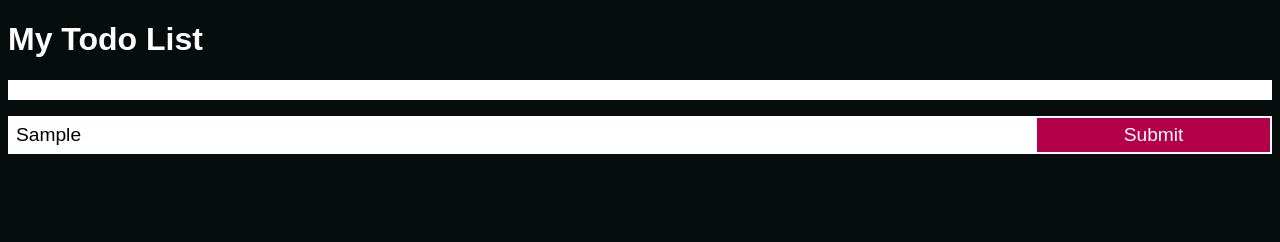
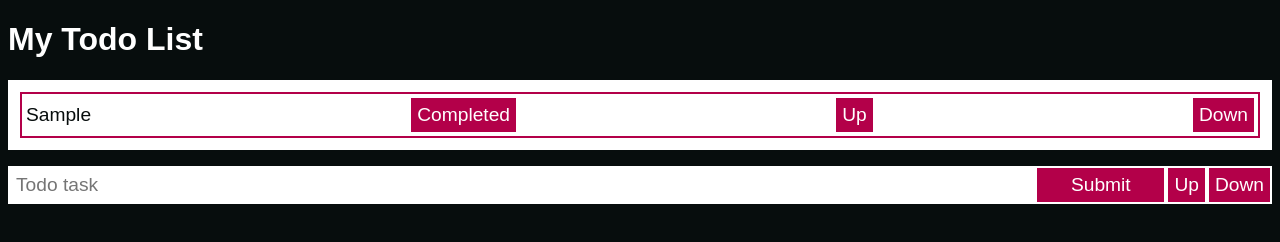
Before and after one commit to SheCodesAus/she-codes-js-exercises-Bolena0905, a plain HTML site: page todo-list-starter/index.html in a window 1280 px wide. Both pictures are taken after typing "Sample" into the empty fields and a click on the button "Submit". Drawn offline with Linux system fonts and the light colour scheme.

Commit message:
update jave chanllenge up down

```diff
--- a/todo-list-starter/index.html
+++ b/todo-list-starter/index.html
@@ -22,6 +22,18 @@
                 value="Submit"
                 onclick="addTask()"
             />
+            <input
+                id="up-task-button"
+                type="button"
+                value="Up"
+                onclick="moveUp()"
+            />
+            <input
+                id="down-task-button"
+                type="button"
+                value="Down"
+                onclick="moveDown()"
+            />
         </div>
         <script src="script.js"></script>
     </body>
--- a/todo-list-starter/script.js
+++ b/todo-list-starter/script.js
@@ -1,7 +1,92 @@
-function addTask() {}
+let todoTaskText = [];
+let todoTaskStatus = [];
 
-function updateTodoList() {}
 
-function createNewTodoItemElement(todoItem, index) {}
 
-function toggleComplete(index) {}
+
+
+
+function addTask() {
+  let newTask = document.getElementById("new-task-text");
+  if (newTask.value) {
+    todoTaskText.push(newTask.value);
+    todoTaskStatus.push(false);
+    newTask.value = "";
+    updateTodoList();
+  }
+}
+
+function updateTodoList() {
+  let todoList = document.getElementById("todo-list");
+  todoList.innerHTML = "";
+  todoTaskText.forEach((task, index) => {
+    let newTodoTaskElement = createNewTodoItemElement(task, index);
+    todoList.appendChild(newTodoTaskElement);
+  });
+}
+
+// function moveUp(index) {
+//     let moveUpBottom;
+//     console.log("button - move up");
+// }
+
+function createNewTodoItemElement(task, index) {
+  let newTodoTaskTextElement = document.createElement("p");
+  newTodoTaskTextElement.innerText = task;
+
+  if (todoTaskStatus[index] == true) {
+    newTodoTaskTextElement.classList.add("complete");
+  }
+
+  let newTodoTaskElement = document.createElement("li");
+  newTodoTaskElement.appendChild(newTodoTaskTextElement);
+
+  let completeButtonElement = document.createElement("input");
+  completeButtonElement.type = "button";
+  completeButtonElement.value = "Completed";
+  completeButtonElement.onclick = function () {
+    toggleComplete(index);
+  };
+  newTodoTaskElement.appendChild(completeButtonElement);
+
+  let moveUpBottonElement = document.createElement("input");
+  moveUpBottonElement.type = "button";
+  moveUpBottonElement.value = "Up";
+  moveUpBottonElement.onclick = function () {
+      move(index, - 1);
+};
+newTodoTaskElement.appendChild(moveUpBottonElement);
+
+
+  let moveDownBottonElement = document.createElement("input");
+  moveDownBottonElement.type = "button";
+  moveDownBottonElement.value = "Down";
+  moveDownBottonElement.onclick = function () {
+      move(index, + 1);
+  }
+newTodoTaskElement.appendChild(moveDownBottonElement);
+  return newTodoTaskElement;
+}
+
+
+function move(index, newIndex) {
+  console.log(todoTaskText[index])
+    const item = todoTaskText.splice(index, 1)[0];
+    todoTaskText.splice(newIndex, 0, item)
+    console.log(todoTaskText[index])
+  updateTodoList();
+}
+
+function toggleComplete(index) {
+  // If the to do is not complete
+  if (todoTaskStatus[index] == false) {
+    // Set the todo to complete
+    todoTaskStatus[index] = true;
+  } else {
+    // Else the todo is already complete so set it to incomplete
+    todoTaskStatus[index] = false;
+  }
+  updateTodoList();
+}
+
+updateTodoList();
```
Also changed, not shown: playground-starter/script.js (+40 -1 lines), shopping-list-starter/index.html (+9 -0 lines), shopping-list-starter/script.js (+25 -2 lines).
